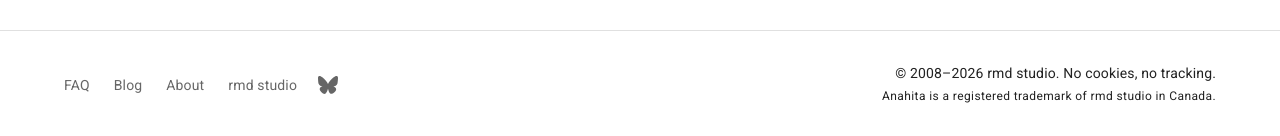
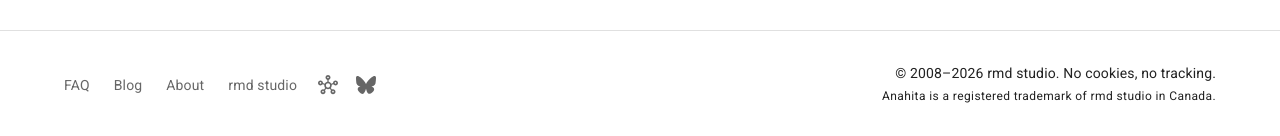
Before and after one commit to anahitasocial/anahita.io, a Next.js app: page / in a window 1280 px wide. Shown: the part 4243-4379 px from the top of the page. Built offline with nearby package versions, Linux system fonts and the light colour scheme; what @mui/material-nextjs would draw is missing.

Commit message:
footer - Anahita on the fediverse
- added: a fediverse button before Bluesky's, to @anahita@banu.io (https://banu.io/@anahita), with rel="me"

```diff
--- a/src/components/Footer.jsx
+++ b/src/components/Footer.jsx
@@ -3,6 +3,7 @@ import Container from '@mui/material/Container';
 import MuiLink from '@mui/material/Link';
 import Typography from '@mui/material/Typography';
 import IconButton from '@mui/material/IconButton';
+import HubOutlined from '@mui/icons-material/HubOutlined';
 import BlueskyIcon from './BlueskyIcon';
 import Link from './Link';
 import { footer, site } from '../data/site';
@@ -33,13 +34,24 @@ export default function Footer() {
               {label}
             </MuiLink>
           ))}
-          {/* Anahita's own account, @anahita.io: a profile to follow. */}
+          {/* Anahita's own profiles to follow: @anahita@banu.io on the fediverse
+              (rel="me", so Mastodon can verify the link), @anahita.io on Bluesky. */}
+          <IconButton
+            href={site.fediverse}
+            rel="me"
+            aria-label="Anahita on the fediverse, @anahita@banu.io"
+            title="@anahita@banu.io"
+            size="small"
+            sx={{ color: 'text.secondary', ml: -1, '&:hover': { color: 'primary.main' } }}
+          >
+            <HubOutlined fontSize="small" />
+          </IconButton>
           <IconButton
             href={site.bluesky}
             aria-label="Anahita on Bluesky"
             title="Anahita on Bluesky"
             size="small"
-            sx={{ color: 'text.secondary', ml: -1, '&:hover': { color: '#1185FE' } }}
+            sx={{ color: 'text.secondary', ml: -2, '&:hover': { color: '#1185FE' } }}
           >
             <BlueskyIcon fontSize="small" />
           </IconButton>
--- a/src/data/site.js
+++ b/src/data/site.js
@@ -7,6 +7,8 @@ export const site = {
     'Open-source social software that an organisation runs for its own community, connected to the fediverse and Bluesky.',
   github: 'https://github.com/anahitasocial',
   bluesky: 'https://bsky.app/profile/anahita.io',
+  // @anahita@banu.io, Anahita's own profile on the fediverse.
+  fediverse: 'https://banu.io/@anahita',
   // The card shown when a page is shared: the home page's headline beside
   // its network (made from the built home page, 2026-10-27).
   card: { url: '/images/og.png', width: 1200, height: 630, alt: 'Anahita: connect your people, here and everywhere' },
```
